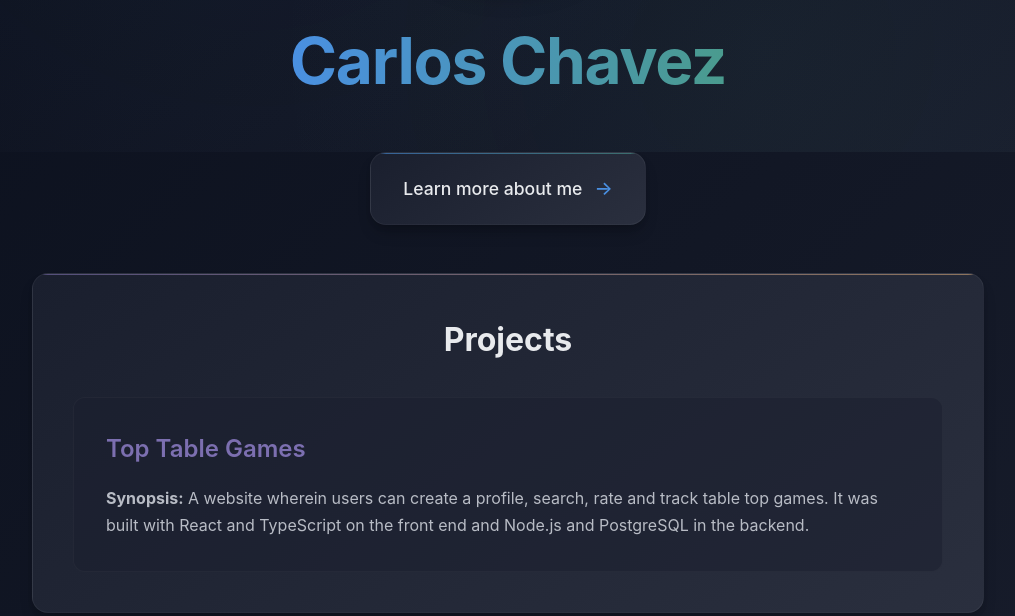
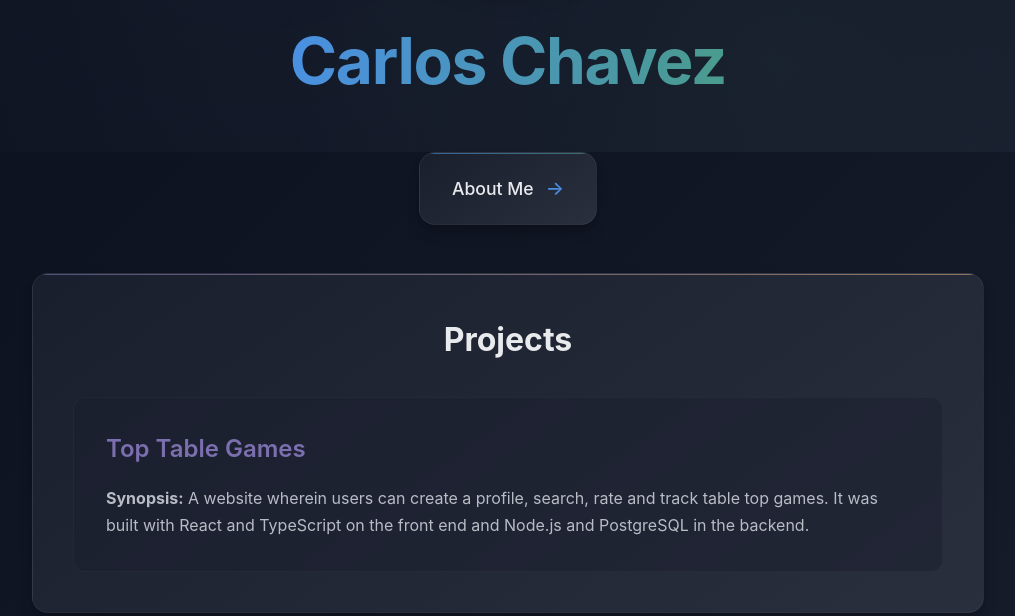
Before and after one commit to hamandatorres/portfolio_website, a plain HTML site: page index.html in a window 1280 px wide. Shown: the part 354-970 px from the top of the page, without its empty margins (132-1147 px from the left). Drawn offline with Linux system fonts and the light colour scheme.

Commit message:
Update about link text to "About Me" for clarity

```diff
--- a/index.html
+++ b/index.html
@@ -30,7 +30,7 @@
 			<section class="about-link-section">
 				<div class="about-link-container">
 					<a href="/about" class="about-link">
-						<span class="about-link-text">Learn more about me</span>
+						<span class="about-link-text">About Me</span>
 						<span class="about-link-arrow">→</span>
 					</a>
 				</div>
```
